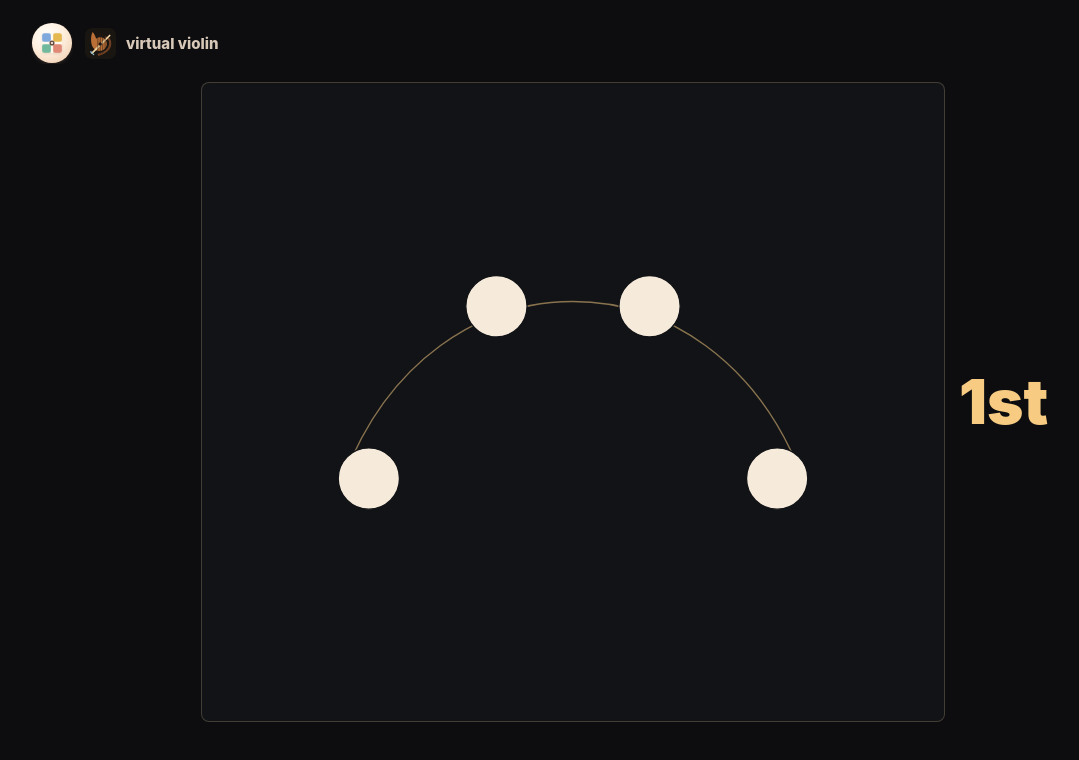
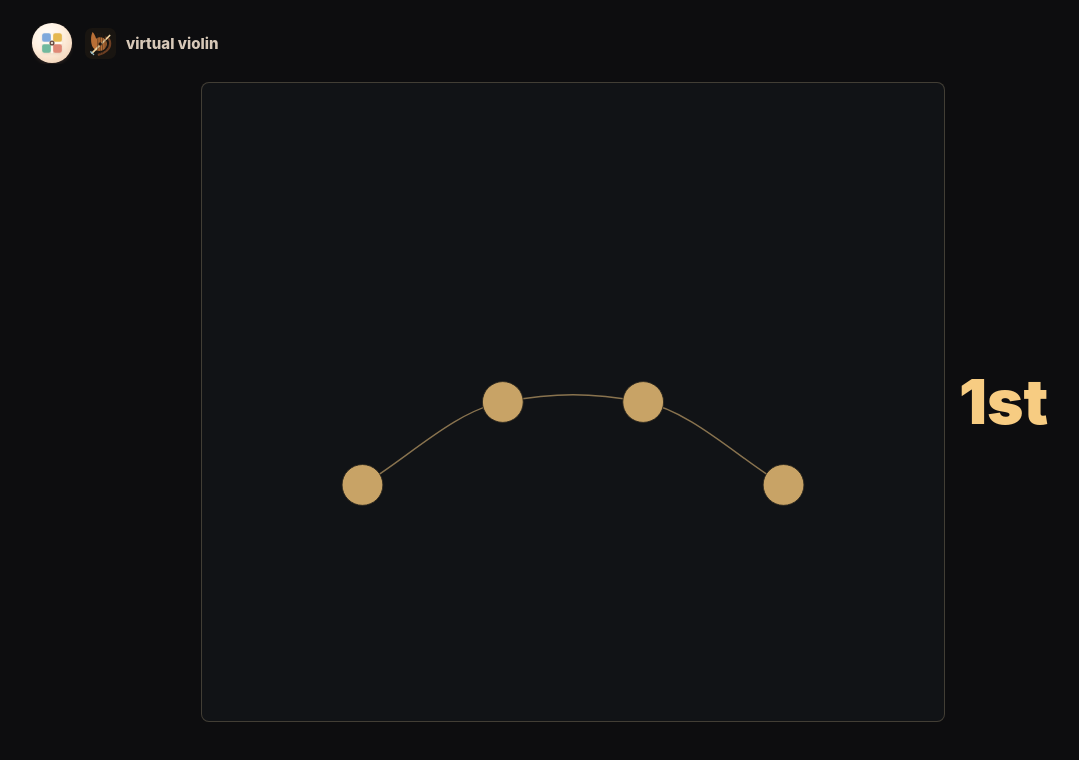
Before and after one commit to nalalalan/virtualviolin.aolabs.io, a React (Vite) app: page / in a window 1280 px wide. Shown: the top 760 px of the page, without its empty margins (19-1098 px from the left). Built offline with nearby package versions, Linux system fonts and the light colour scheme.

Commit message:
Align bridge arc to bow angles

```diff
--- a/src/App.tsx
+++ b/src/App.tsx
@@ -8,6 +8,7 @@ import {
   isFingerKey,
   positionLabelByName,
   positionNames,
+  stringAngleByName,
   stringNames,
   type FingerKey,
   type PositionName,
@@ -20,12 +21,47 @@ const BOW_ON_SPEED = 0.42
 const BOW_HOLD_MS = 260
 const DIRECTION_ATTACK_MS = 95
 
-const bridgeStringMarks: Record<ViolinString, { x: number; y: number; angle: number }> = {
-  G: { x: 18, y: 62, angle: 30 },
-  D: { x: 38, y: 35, angle: 10 },
-  A: { x: 62, y: 35, angle: -10 },
-  E: { x: 82, y: 62, angle: -30 },
+const bridgeStringMarks: Record<ViolinString, { x: number; y: number }> = {
+  G: { x: 17, y: 63 },
+  D: { x: 39, y: 50 },
+  A: { x: 61, y: 50 },
+  E: { x: 83, y: 63 },
 }
+
+const bridgeArcSegments: Array<[ViolinString, ViolinString, number]> = [
+  ['G', 'D', 7.6],
+  ['D', 'A', 8.5],
+  ['A', 'E', 7.6],
+]
+
+function getBridgeTangent(stringName: ViolinString) {
+  const radians = (stringAngleByName[stringName] * Math.PI) / 180
+  return { x: Math.cos(radians), y: -Math.sin(radians) }
+}
+
+function makeBridgeArcPath() {
+  const start = bridgeStringMarks.G
+  const segments = bridgeArcSegments.map(([from, to, scale]) => {
+    const fromPoint = bridgeStringMarks[from]
+    const toPoint = bridgeStringMarks[to]
+    const fromTangent = getBridgeTangent(from)
+    const toTangent = getBridgeTangent(to)
+    const controlFrom = {
+      x: fromPoint.x + fromTangent.x * scale,
+      y: fromPoint.y + fromTangent.y * scale,
+    }
+    const controlTo = {
+      x: toPoint.x - toTangent.x * scale,
+      y: toPoint.y - toTangent.y * scale,
+    }
+
+    return `C ${controlFrom.x.toFixed(1)} ${controlFrom.y.toFixed(1)} ${controlTo.x.toFixed(1)} ${controlTo.y.toFixed(1)} ${toPoint.x} ${toPoint.y}`
+  })
+
+  return `M ${start.x} ${start.y} ${segments.join(' ')}`
+}
+
+const bridgeArcPath = makeBridgeArcPath()
 
 interface InstrumentState {
   selectedString: ViolinString
@@ -432,11 +468,11 @@ function App() {
             onContextMenu={handlePlayAreaContextMenu}
           >
             <svg className="bridge-view" viewBox="0 0 100 100" aria-hidden="true">
-              <path className="bridge-curve" d="M14 62 C28 25 72 25 86 62" />
+              <path className="bridge-curve" d={bridgeArcPath} />
               {stringNames.map((stringName) => {
                 const mark = bridgeStringMarks[stringName]
                 return (
-                  <circle className="bridge-string-point" cx={mark.x} cy={mark.y} r="4.8" key={stringName} />
+                  <circle className="bridge-string-point" cx={mark.x} cy={mark.y} r="3.2" key={stringName} />
                 )
               })}
             </svg>
--- a/src/index.css
+++ b/src/index.css
@@ -126,9 +126,9 @@ a {
 }
 
 .bridge-string-point {
-  fill: #f6eadb;
-  stroke: #111316;
-  stroke-width: 1.3;
+  fill: #c8a366;
+  stroke: #2b261d;
+  stroke-width: 0.9;
   vector-effect: non-scaling-stroke;
 }
 
```
